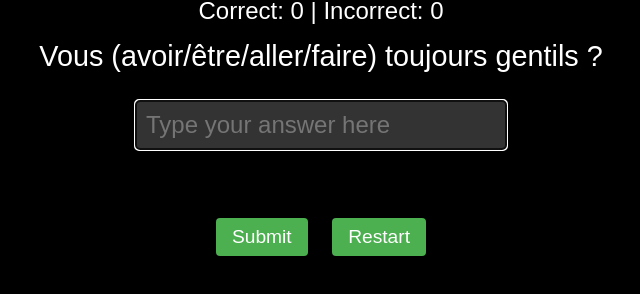
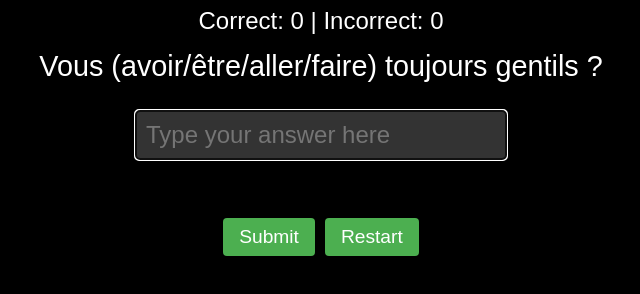
Before and after one commit to alamontagne/Laurens-french-verbs, a plain HTML site: page index.html in a window 1280 px wide. Shown: the part 314-608 px from the top of the page, without its empty margins (319-959 px from the left). Drawn offline with Linux system fonts and the light colour scheme.

Commit message:
Update styles.css

```diff
--- a/styles.css
+++ b/styles.css
@@ -42,10 +42,16 @@ body {
     color: #fff;
   }
 
+  #button-container {
+    display: flex;
+    justify-content: center;
+    align-items: center;
+    gap: 10px; /* Space between buttons */
+  }
+
   #submit-btn, #next-btn, #restart-btn, #restart-anytime-btn {
     padding: 8px 16px;
     font-size: 1.2em;
-    margin: 10px;
     cursor: pointer;
     background-color: #4CAF50;
     color: white;
```
